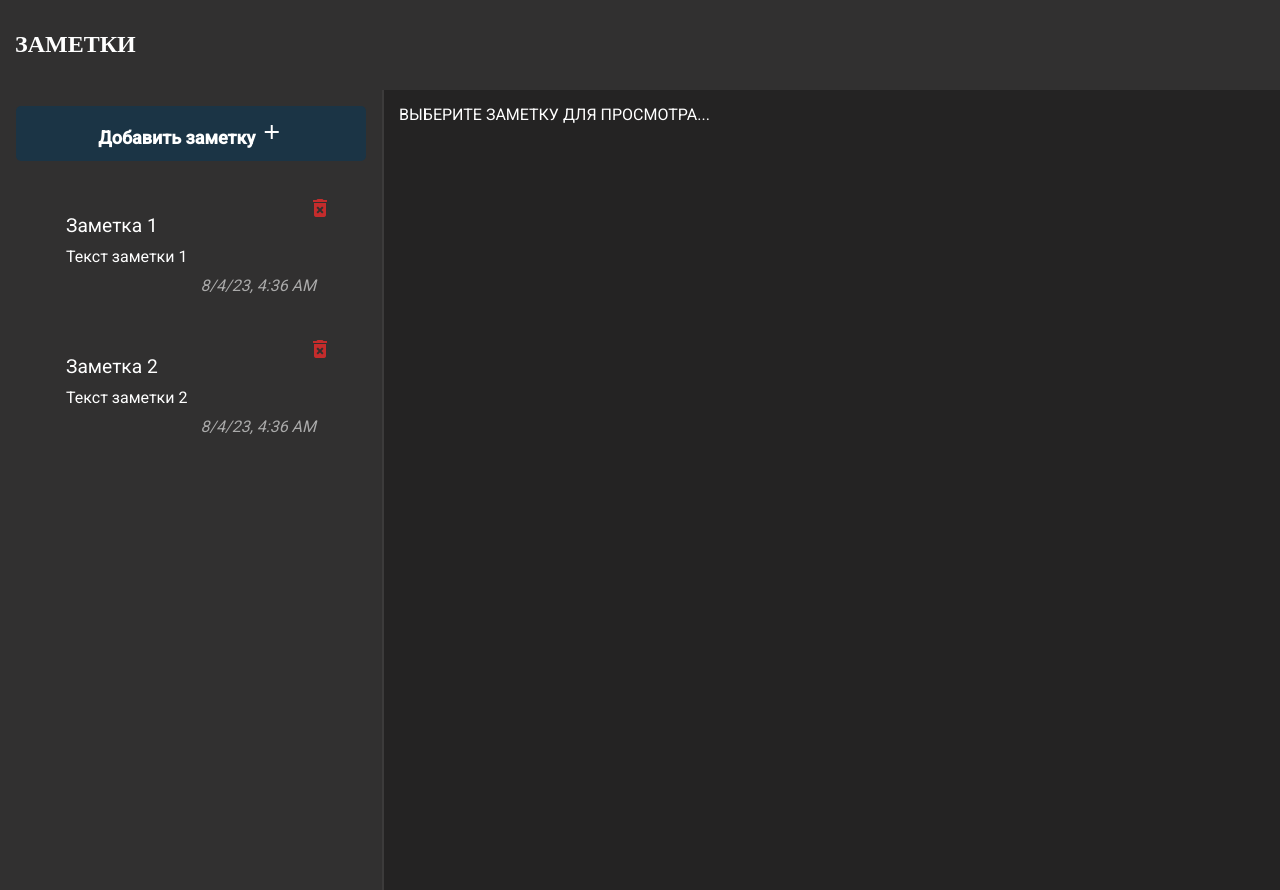
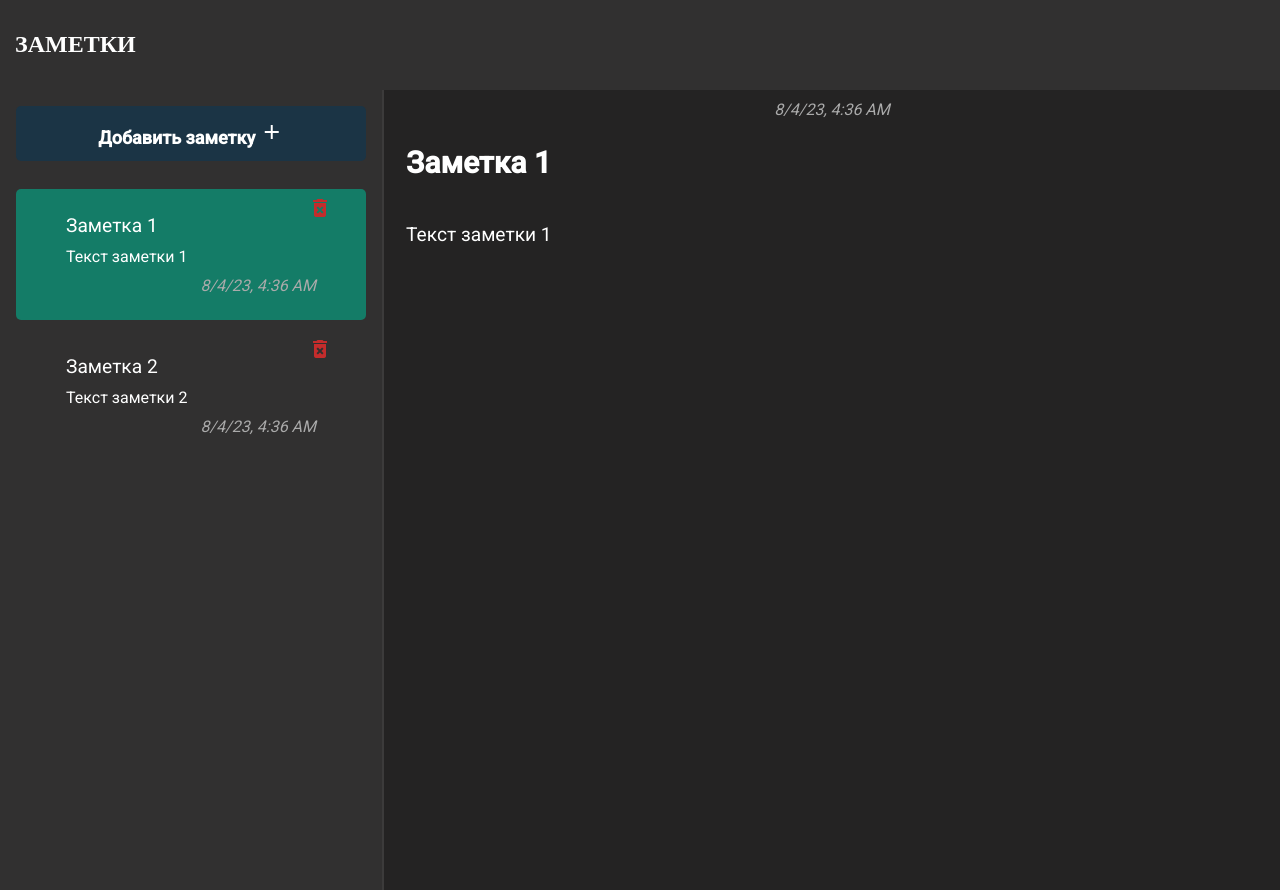
Before and after one commit to liliyatar/notes, an Angular app: page /notes/0 in a window 1280 px wide. Built offline with nearby package versions, Linux system fonts and the light colour scheme.

Commit message:
Fix routing

```diff
--- a/src/app/app-routing.module.ts
+++ b/src/app/app-routing.module.ts
@@ -3,7 +3,7 @@ import { NgModule } from '@angular/core';
 import { RouterModule, Routes } from '@angular/router';
 
 const routes: Routes = [
-  // { path: '', redirectTo: 'notes/0', pathMatch: 'full' },
+  { path: '', redirectTo: 'notes/0', pathMatch: 'full' },
   { path: 'notes/:id', component: AppComponent },
 ];
 
--- a/src/app/app.component.ts
+++ b/src/app/app.component.ts
@@ -13,7 +13,7 @@ export class AppComponent implements OnInit {
 
     notes: Note[] = [
         {
-            id: Math.floor(Math.random() * 1000000),
+            id: 0,
             title: 'Заметка 1',
             text: 'Текст заметки 1',
             updated: new Date().toISOString(),
```
Also changed, not shown: 5 other files (tests, documents, lock files or other folders).
